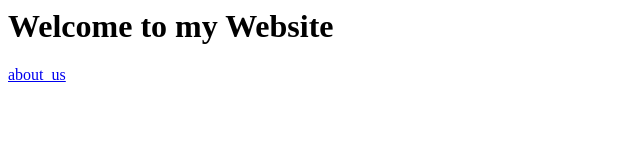
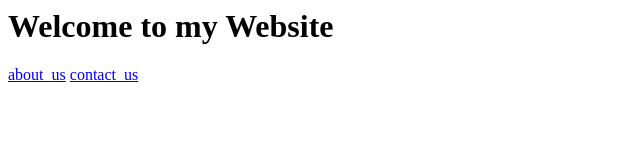
Before and after one commit to aniketchougule108/Branch-Demo, a plain HTML site: page index.html in a window 1280 px wide. Shown: the full height of the page, 0-640 px from the left. Drawn offline with Linux system fonts and the light colour scheme.

Commit message:
add contact.html and modify index.html

```diff
--- a/index.html
+++ b/index.html
@@ -1,3 +1,4 @@
 <title>FCT Website</title>
 <h1>Welcome to my Website</h1>
 <a href="about.html">about_us</a>
+<a href="contact.html">contact_us</a>
```
Also changed, not shown: contact.html (added, +1 -0 lines).
